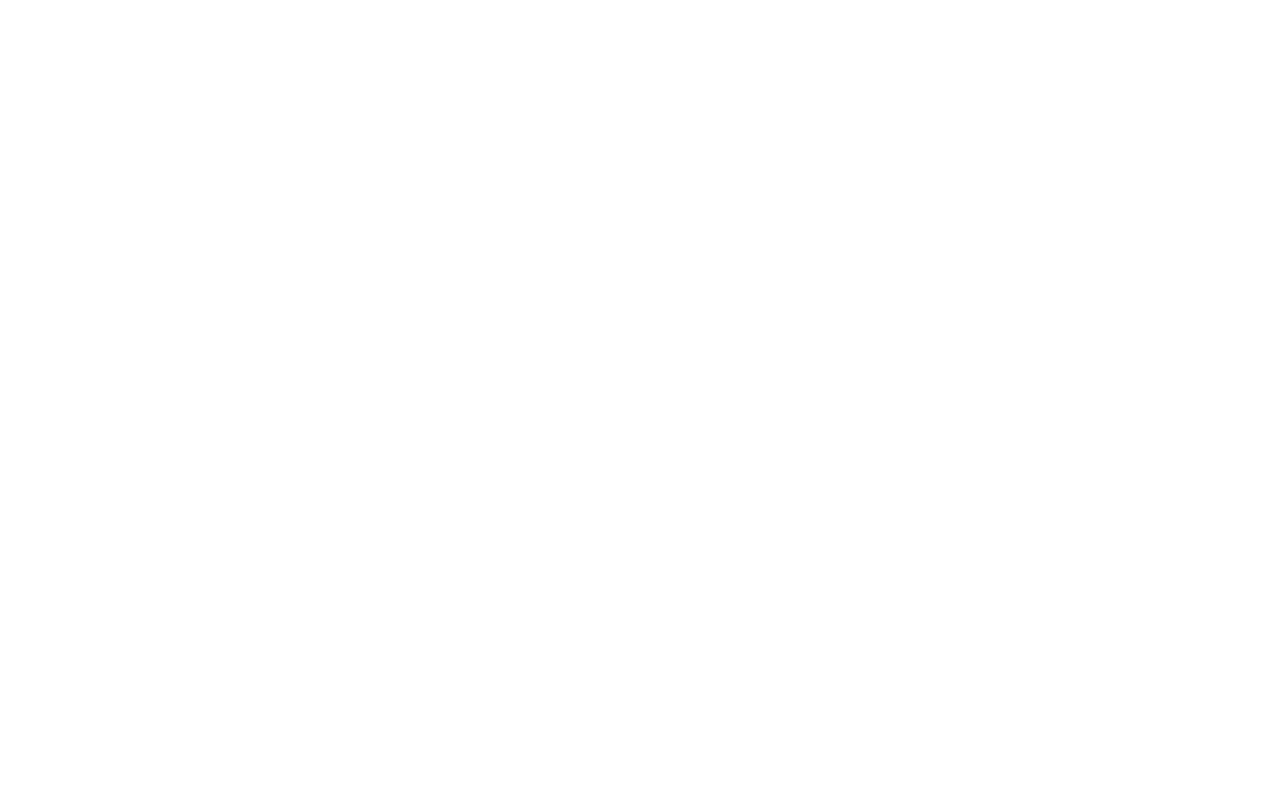
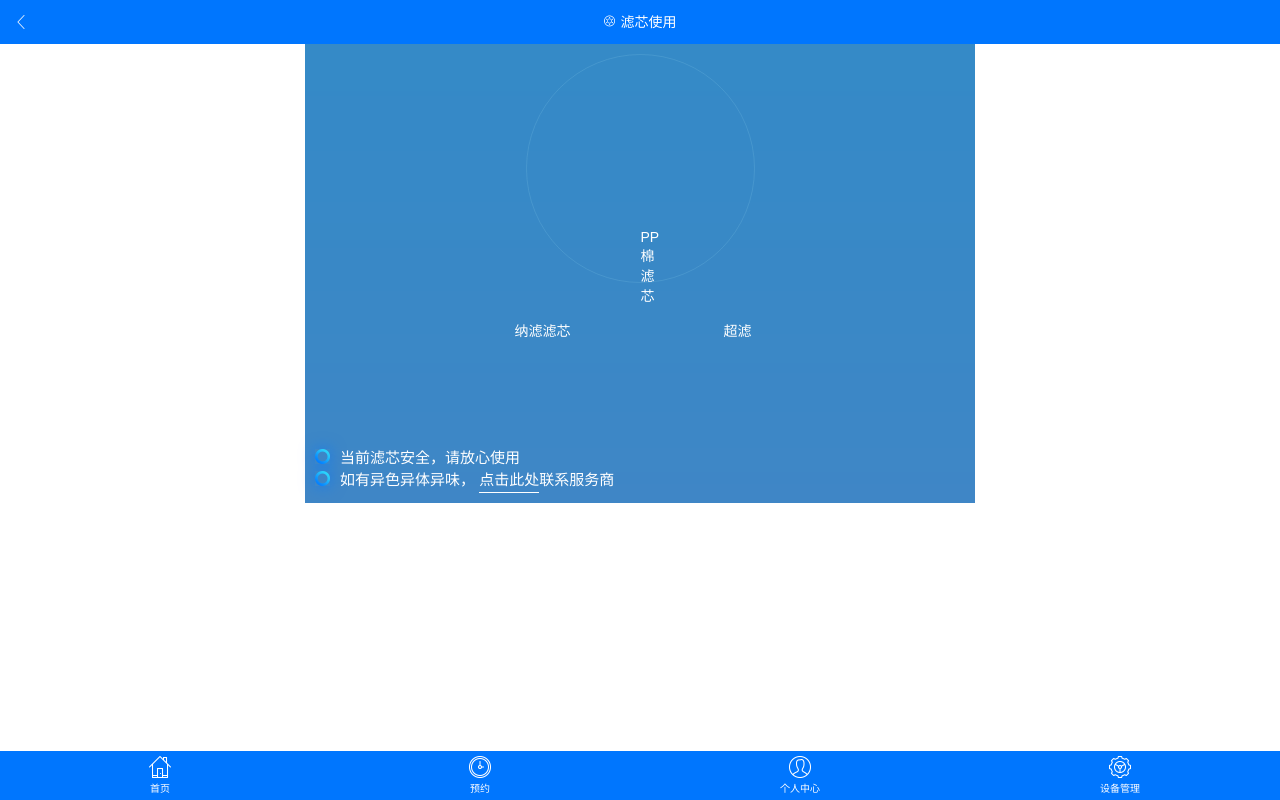
Before and after one commit to spikekkk/vue-H5, a Vue app: page /home/equipment-cartridge in a window 1280 px wide. Built offline with nearby package versions, Linux system fonts and the light colour scheme.

Commit message:
echart 插件

```diff
--- a/package.json
+++ b/package.json
@@ -11,6 +11,7 @@
   },
   "dependencies": {
     "babel-polyfill": "^6.26.0",
+    "echarts": "^4.0.4",
     "vue": "^2.5.2",
     "vue-router": "^3.0.1"
   },
--- /dev/null
+++ b/src/components/pages/equipment-cartridge.vue
@@ -0,0 +1,160 @@
+<template>
+	<div>
+		<nav class="navBar">
+			<p class="navBar-tit icon6">滤芯使用</p>
+			<a href="#" class="back" onclick="javascript:history.back(-1)"></a>
+		</nav>
+
+		<!-- content -->
+		<section id="cartridge" class="cartridge">
+			<div class="inner clear">
+				<div class="circleMask">
+					<div id="circle1" class="circle1">
+						<div class="centerText">
+							<strong></strong>
+							<p class="tit">PP棉滤芯</p>
+						</div>
+					</div>
+					<!--<canvas id="circle1" width="186" height="186"></canvas>-->
+				</div>
+				<div class="bottomCircle">
+					<div id="circle2" class="circle2">
+						<div class="centerText">
+							<strong></strong>
+							<p class="tit">纳滤滤芯</p>
+						</div>
+					</div>
+					<div id="circle3" class="circle3">
+						<div class="centerText">
+							<strong></strong>
+							<p class="tit">超滤</p>
+						</div>
+					</div>
+				</div>
+
+				<p class="cartridgeTip">当前滤芯安全，请放心使用</p>
+				<p class="cartridgeTip">如有异色异体异味，
+					<a href="#">点击此处</a>联系服务商</p>
+			</div>
+		</section>
+	</div>
+</template>
+
+<script>
+	export default {
+		name: ""
+	}
+</script>
+
+<style scoped>
+	#cartridge {
+		max-width: 670px;
+		height: 100%;
+		margin: 0 auto;
+		padding-top: 44px;
+		box-sizing: border-box;
+		display: flex;
+	}
+
+	.inner {
+		flex: 1;
+		background: url(../../assets/images/12.png) no-repeat fixed;
+		background-size: cover;
+		box-sizing: border-box;
+		color: #ffffff;
+		padding: 10px;
+	}
+
+	.cartridgeTip {
+		font-size: 15px;
+	}
+
+	.cartridgeTip a {
+		display: inline-block;
+		line-height: 25px;
+		border-bottom: 1px solid #fff;
+		color: #ffffff;
+	}
+
+	.cartridgeTip::before {
+		content: '';
+		display: inline-block;
+		width: 15px;
+		height: 15px;
+		background: url(../../assets/images/icon-cartridge-circle.png) no-repeat center center;
+		background-size: cover;
+		margin-right: 10px;
+		position: relative;
+		top: 1px;
+		box-shadow: 0 0 15px rgba(0, 118, 255, 0.6);
+	}
+
+	.circleMask {
+		width: 229px;
+		height: 229px;
+		margin-bottom: 5px;
+		box-sizing: border-box;
+		border-radius: 50%;
+		border: 1px solid rgba(110, 181, 221, 0.3);
+		position: relative;
+		left: 50%;
+		margin-left: -114px;
+		display: flex;
+		justify-content: center;
+		align-items: center;
+	}
+
+	.circleMask .circle1 {
+		position: relative;
+	}
+
+	.centerText {
+		width: 100%;
+		height: 100%;
+		position: absolute;
+		top: 0;
+		left: 0;
+		text-align: center;
+		padding-top: 60px;
+	}
+
+	.centerText strong {
+		font-weight: 400;
+		font-size: 40px;
+	}
+
+	.centerText strong i {
+		font-style: normal;
+	}
+
+	.bottomCircle {
+		margin-bottom: 40px;
+		display: inline-block;
+		position: relative;
+		left: 50%;
+		transform: translateX(-50%);
+	}
+
+	.bottomCircle .centerText {
+		padding-top: 32px;
+	}
+
+	.bottomCircle .centerText strong {
+		font-size: 30px;
+	}
+
+	.circle2 {
+		position: relative;
+		width: 115px;
+		height: 115px;
+		display: inline-block;
+		margin-right: 1rem;
+	}
+
+	.circle3 {
+		width: 115px;
+		height: 115px;
+		position: relative;
+		display: inline-block;
+	}
+</style>
--- a/src/components/pages/equipment-main.vue
+++ b/src/components/pages/equipment-main.vue
@@ -50,10 +50,10 @@
 					</section>
 				</div>
 
-				<a class="aside1" href="equipment-cartridge.html">滤芯使用</a>
+				<a class="aside1" href="/home/equipment-cartridge">滤芯使用</a>
 				<div class="aside2">
-					<a class="asideL" href="equipment-waterConsumption.html">用水量</a>
-					<a class="asideR" href="equipment-pay.html">用水充值</a>
+					<a class="asideL" href="/home/equipment-water">用水量</a>
+					<a class="asideR" href="/home/equipment-pay">用水充值</a>
 				</div>
 
 			</div>
--- /dev/null
+++ b/src/components/pages/equipment-water.vue
@@ -0,0 +1,125 @@
+<template>
+<div>
+  <nav class="navBar">
+    <p class="navBar-tit icon4">用水量</p>
+    <a href="#" class="back" onclick="javascript:history.back(-1)"></a>
+  </nav>
+
+  <!-- content -->
+  <section id="waterConsumption" class="cartridge">
+    <div class="inner">
+      <div class="tabs">
+        <a class="cur" href="javascript:;">周</a>
+        <a href="javascript:;">月</a>
+        <a href="javascript:;">年</a>
+      </div>
+
+      <section class="tabContent">
+        <!-- tit -->
+        <div class="tit">净水使用量</div>
+        <!-- 流量使用量 -->
+        <div class="amountType">
+          <div class="type">
+            <p class="top">今日流量</p>
+            <p class="bottom">0L</p>
+          </div>
+          <div class="type">
+            <p class="top">周流量</p>
+            <p class="bottom">7L</p>
+          </div>
+          <div class="type">
+            <p class="top">平均流量</p>
+            <p class="bottom">1L</p>
+          </div>
+        </div>
+
+        <!-- line chart -->
+        <div class="chart-mask week">
+          <!-- 切换成 ‘月’ 统计的时候  给chart-mask 添加‘month’类  -->
+          <div id="chart" class="chart"></div>
+          <p class="text">使用量（ L ）</p>
+        </div>
+
+      </section>
+
+    </div>
+  </section>
+</div>
+</template>
+
+<script>
+    export default {
+        name: ""
+    }
+</script>
+
+<style scoped>
+
+  #waterConsumption {
+    padding-top: 44px; }
+
+  .inner {
+    padding: 10px; }
+
+  .tabs {
+    height: 35px;
+    background: #ffffff;
+    border-radius: 5px;
+    display: flex;
+    justify-content: space-around;
+    padding: 0 75px;
+    line-height: 35px;
+    box-shadow: 0 6px 12px rgba(186, 202, 210, 0.5);
+    margin-bottom: 20px; }
+  .tabs a {
+    text-align: center;
+    width: 30px;
+    color: #121214; }
+  .tabs a.cur {
+    border-bottom: 1px solid #0076ff; }
+
+  .tabContent {
+    background: #f1f4fb;
+    border-radius: 5px;
+    padding: 11px 0; }
+  .tabContent .tit {
+    font-size: 14px;
+    color: #0076ff;
+    margin-bottom: 20px;
+    margin-left: 9px; }
+  .tabContent .amountType {
+    display: flex;
+    justify-content: space-between;
+    margin-bottom: 30px;
+    border-bottom: 1px solid #e5eaf3;
+    padding: 0 9px; }
+  .tabContent .amountType .type {
+    text-align: center; }
+  .tabContent .amountType .top {
+    font-size: 13px;
+    margin-bottom: 8px; }
+  .tabContent .amountType .bottom {
+    font-size: 20px;
+    color: #0076ff;
+    font-weight: 400;
+    margin-bottom: 24px; }
+  .tabContent .chart-mask {
+    overflow-x: scroll;
+    width: 100%;
+    height: 183px;
+    position: relative; }
+  .tabContent .chart-mask .chart {
+    height: 176px; }
+  .tabContent .chart-mask .chart canvas {
+    bottom: 0; }
+  .tabContent .chart-mask .chart > div {
+    width: 100%;
+    overflow: scroll !important; }
+  .tabContent .chart-mask .text {
+    font-size: 10px;
+    position: absolute;
+    top: 0;
+    left: 10px; }
+  .tabContent .chart-mask.month .chart {
+    width: 1200px; }
+</style>
--- a/src/router/index.js
+++ b/src/router/index.js
@@ -45,6 +45,12 @@ const routes = [{
   },{
   	path:"/home/equipment-main",
     component:resolve => require(["../components/pages/equipment-main.vue"],resolve)
+  },{
+  	path:"/home/equipment-water",
+    component:resolve => require(["../components/pages/equipment-water.vue"],resolve)
+  },{
+  	path:"/home/equipment-cartridge",
+    component:resolve => require(["../components/pages/equipment-cartridge.vue"],resolve)
   }]
 }]
 
```
Also changed, not shown: 1 other file (tests, documents, lock files or other folders).
